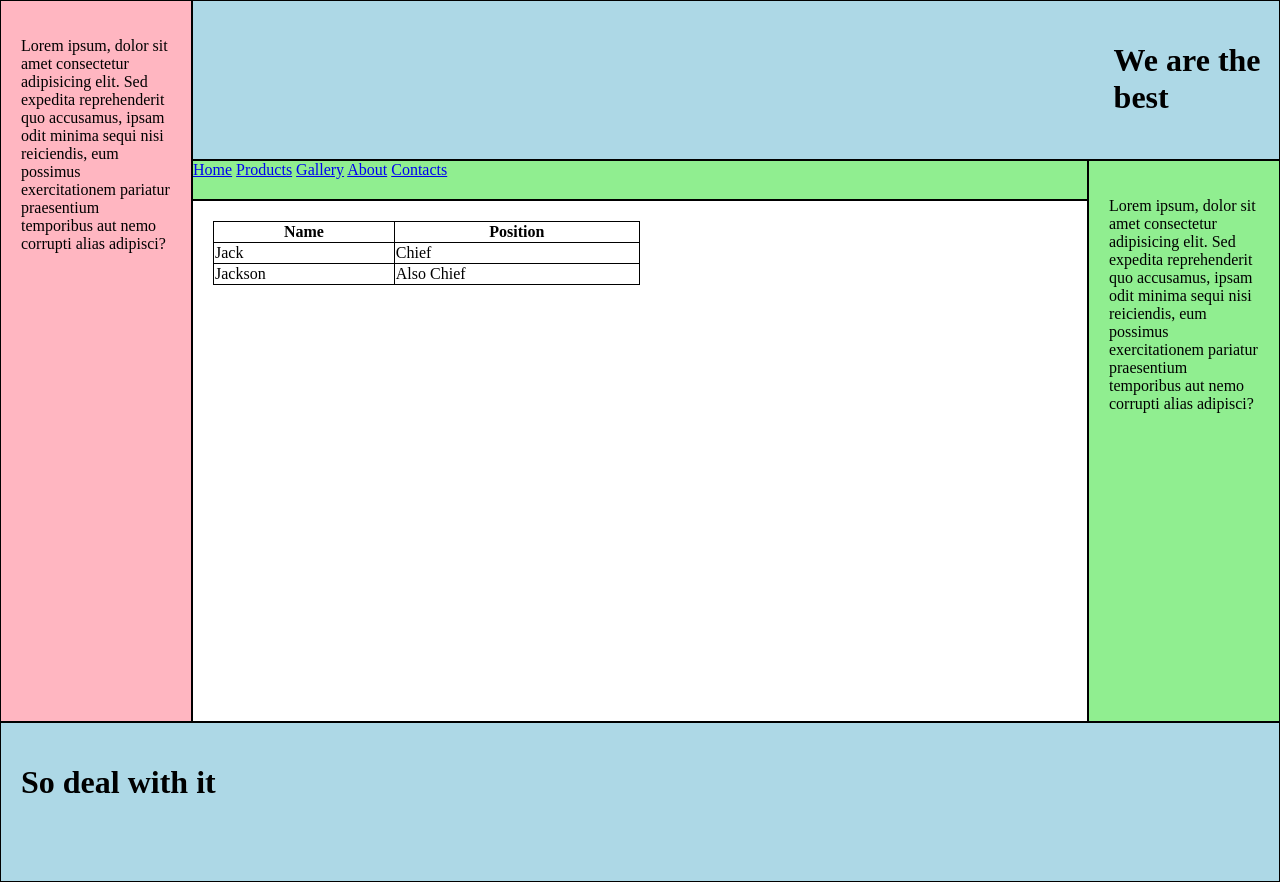
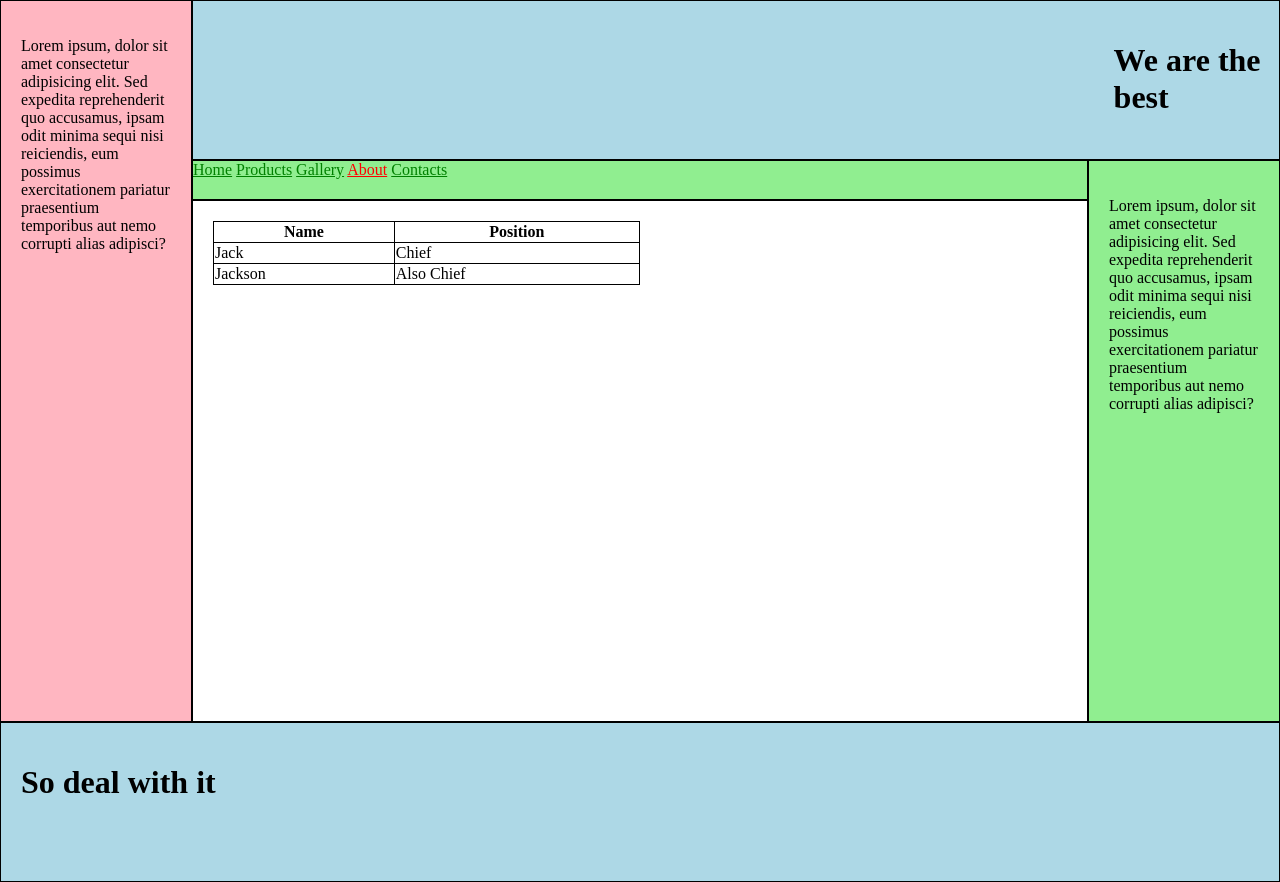
Before and after one commit to DanyloTrofymov/web-lab1-v2, a website: page pages/about.html in a window 1280 px wide. Drawn offline with Linux system fonts and the light colour scheme.

Commit message:
navigation fix

```diff
--- a/css/components/navigation.css
+++ b/css/components/navigation.css
@@ -1,12 +1,12 @@
-.navigation {
-  padding: 10px;
+nav a:link,
+a:visited {
+  color: green;
 }
 
-.navigation a {
-  padding: 5px;
-  position: relative;
+nav a:hover {
+  color: darkgreen;
 }
 
-.navigation a.active {
-  font-weight: 700;
+nav a.active {
+  color: red;
 }
--- a/css/styles.css
+++ b/css/styles.css
@@ -7,3 +7,4 @@
 @import url('./components/right-aside.css');
 @import url('./components/top-main-aside.css');
 @import url('./components/main.css');
+@import url('./components/navigation.css');
--- a/css/vars.css
+++ b/css/vars.css
@@ -3,4 +3,7 @@
   --leftside: lightpink;
   --rightside: lightgreen;
   --border: black;
+  --link: green;
+  --hover: rgb(0, 50, 0);
+  --active: yellow;
 }
--- a/pages/about.html
+++ b/pages/about.html
@@ -21,7 +21,7 @@
       </p>
     </aside>
     <aside class="top-main">
-      <nav class="navigation">
+      <nav>
         <a href="/index.html">Home</a>
         <a href="/pages/products.html">Products</a>
         <a href="/pages/gallery.html">Gallery</a>
@@ -29,7 +29,7 @@
         <a href="/pages/contacts.html">Contacts</a>
       </nav>
     </aside>
-    <main class="main">
+    <main>
       <table>
         <tr>
           <th>Name</th>
```
Also changed, not shown: index.html (+1 -1 lines), pages/contacts.html (+2 -2 lines), pages/gallery.html (+1 -1 lines), pages/products.html (+1 -1 lines).
